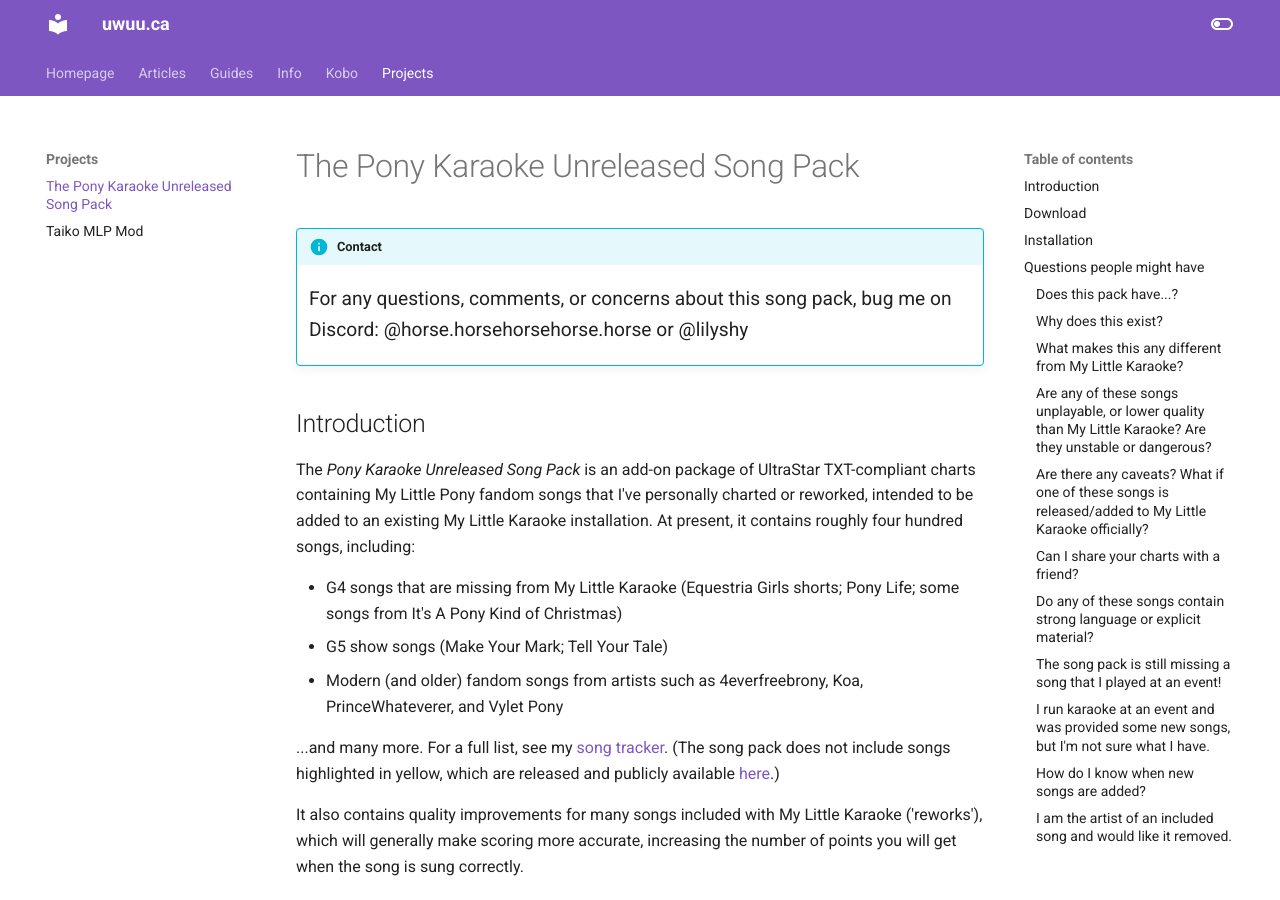
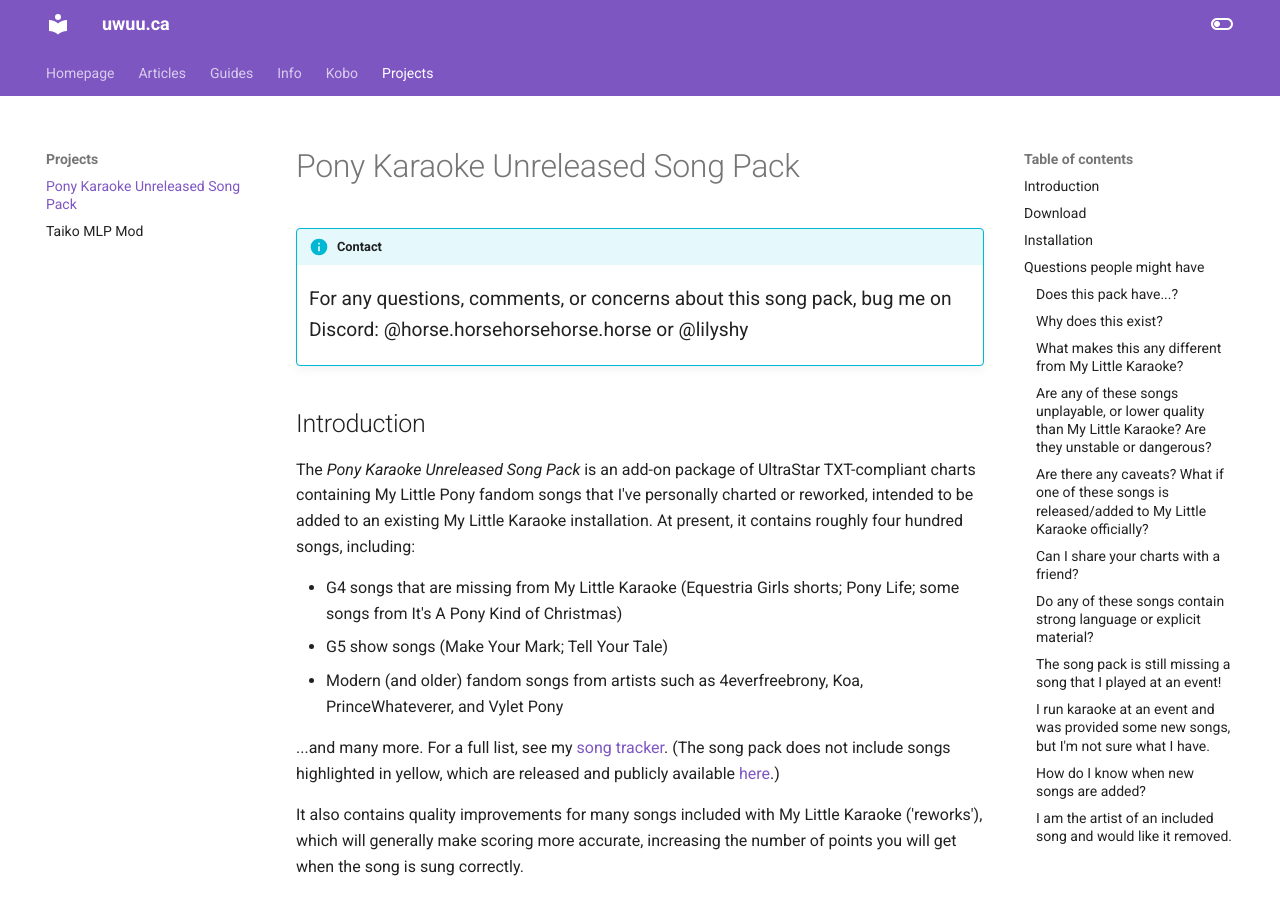
Before and after one commit to lilyuwuu/website, an MkDocs documentation site: the page built from docs/projects/pony-karaoke.md, in a window 1280 px wide and 900 px high. Built offline with MkDocs 1.6.1 and Material for MkDocs 9.7.7, drawn with Linux system fonts in a browser that asks for light colours.

Commit message:
pony-karaoke: remove extra the

```diff
--- a/docs/projects/pony-karaoke.md
+++ b/docs/projects/pony-karaoke.md
@@ -1,4 +1,4 @@
-# The Pony Karaoke Unreleased Song Pack
+# Pony Karaoke Unreleased Song Pack
 
 !!! info "Contact"
 
```
